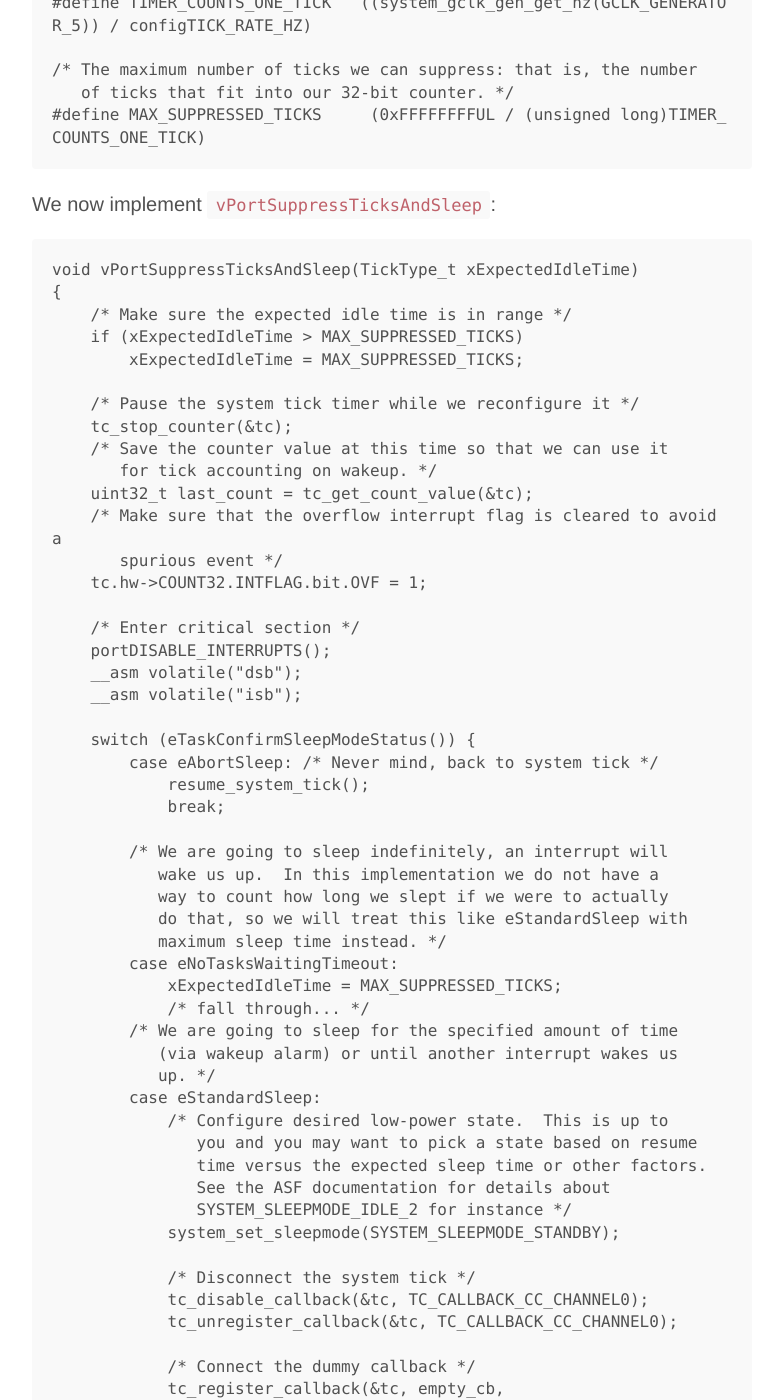
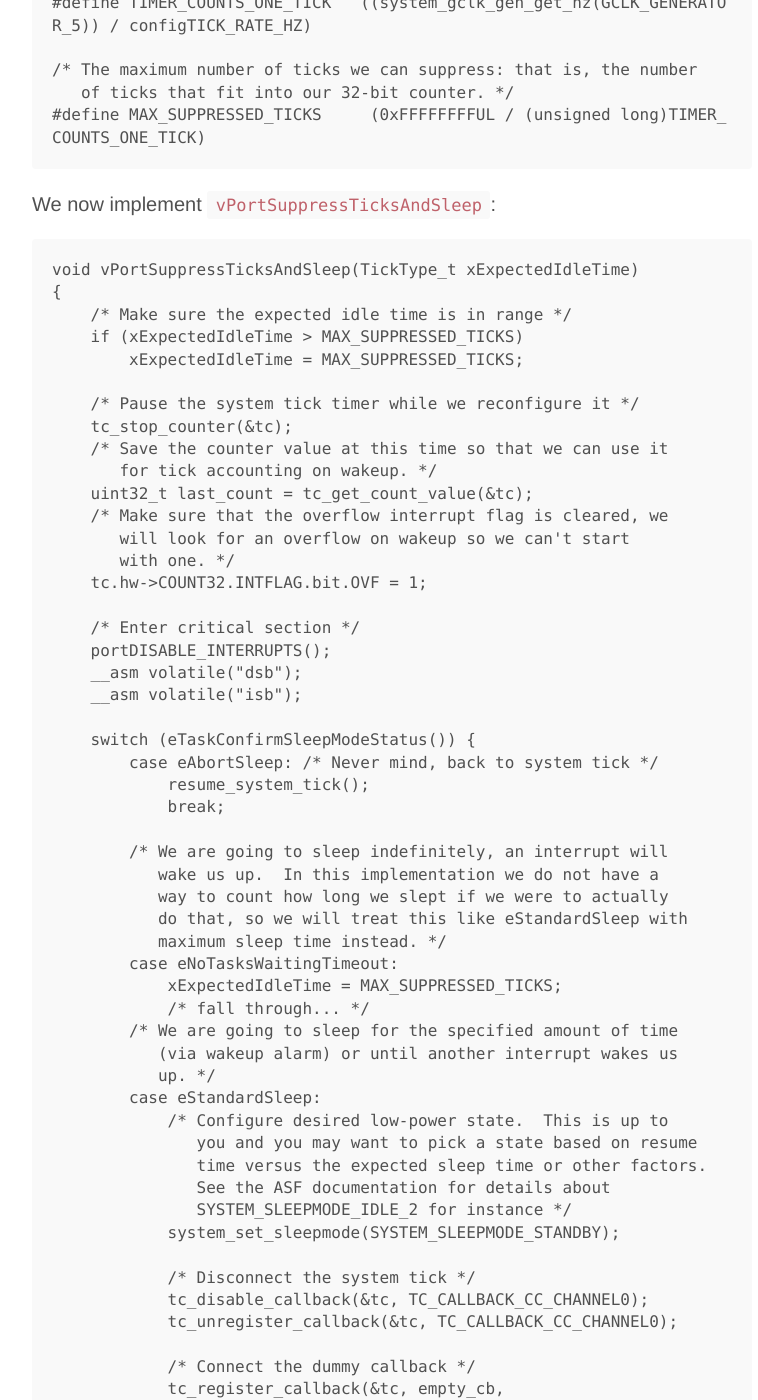
Before and after one commit to yurovsky/yurovsky.github.io, a Jekyll site: the page built from _posts/2015-04-09-freertos-low-power-samd20.md, in a window 1280 px wide and 1400 px high, scrolled down 3044 px. Shown: the whole window, without its empty margins (248-1006 px from the left). Built offline with Jekyll 4.4.1, drawn with Linux system fonts in a browser that asks for light colours; Markdown is read by kramdown in place of the engine named in the settings; comment, search, counter and statistics services are not loaded; some of the changed text lies outside the part shown.

Commit message:
clarify overflow

```diff
--- a/_posts/2015-04-09-freertos-low-power-samd20.md
+++ b/_posts/2015-04-09-freertos-low-power-samd20.md
@@ -119,8 +119,9 @@ We now implement `vPortSuppressTicksAndSleep`:
         /* Save the counter value at this time so that we can use it
            for tick accounting on wakeup. */
         uint32_t last_count = tc_get_count_value(&tc);
-        /* Make sure that the overflow interrupt flag is cleared to avoid a
-           spurious event */
+        /* Make sure that the overflow interrupt flag is cleared, we
+           will look for an overflow on wakeup so we can't start
+           with one. */
         tc.hw->COUNT32.INTFLAG.bit.OVF = 1;
 
         /* Enter critical section */
```
